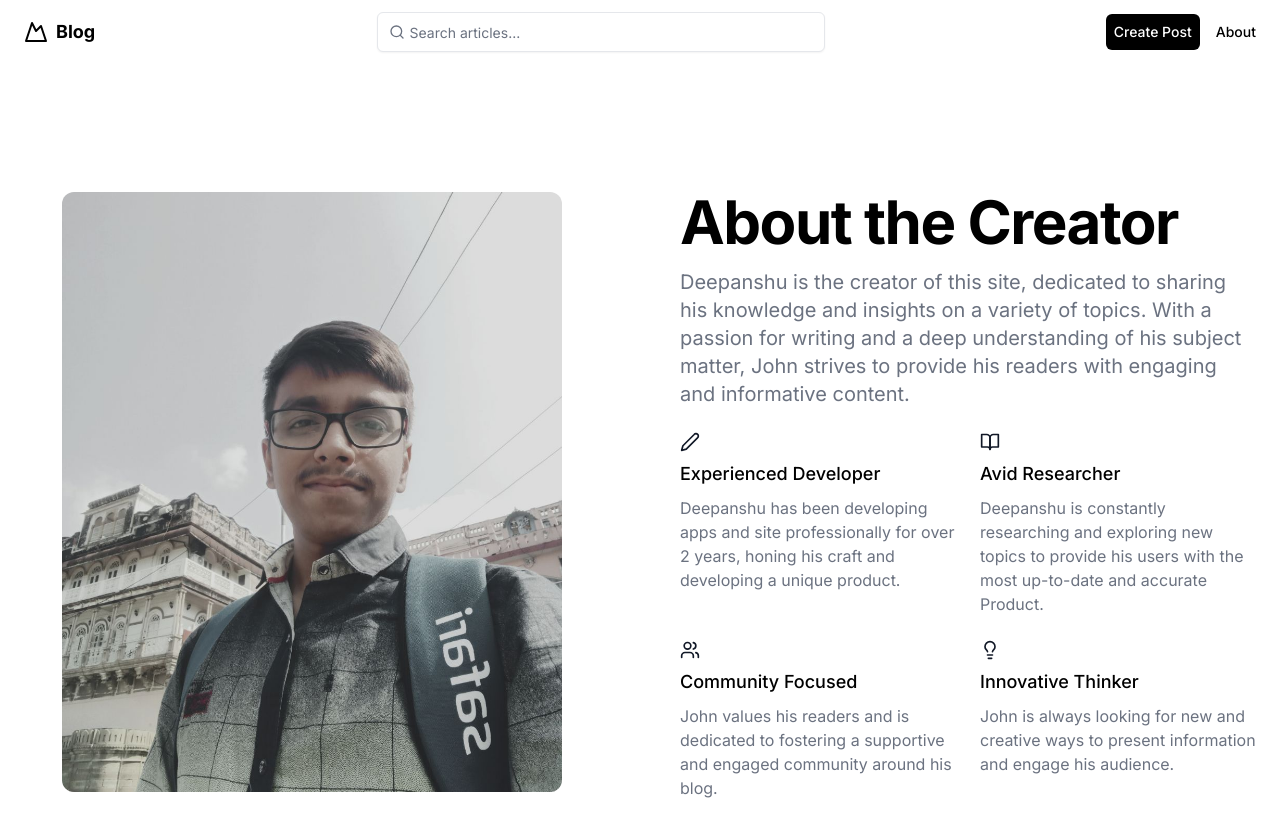
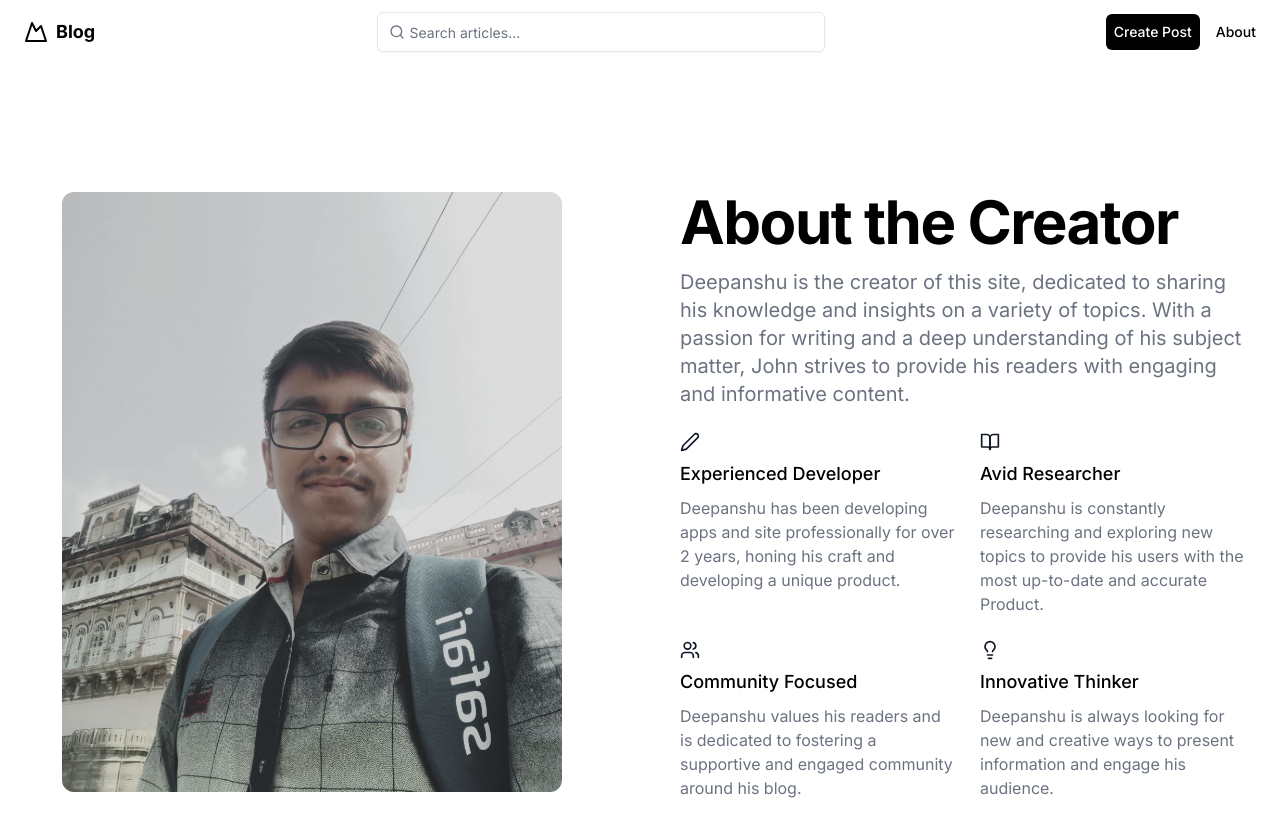
Before and after one commit to DeepanshuMishraa/NextBlog, a Next.js app: page /about in a window 1280 px wide. Shown: the top 836 px of the page. Built offline with nearby package versions, Linux system fonts and the light colour scheme.

Commit message:
analytics

```diff
--- a/components/component/about.tsx
+++ b/components/component/about.tsx
@@ -68,7 +68,7 @@ export function About() {
               <UsersIcon className="h-5 w-5 text-gray-900 dark:text-gray-50" />
               <h3 className="text-lg font-medium">Community Focused</h3>
               <p className="text-gray-500 dark:text-gray-400">
-                John values his readers and is dedicated to fostering a supportive and engaged community around his
+                Deepanshu values his readers and is dedicated to fostering a supportive and engaged community around his
                 blog.
               </p>
             </div>
@@ -76,7 +76,7 @@ export function About() {
               <LightbulbIcon className="h-5 w-5 text-gray-900 dark:text-gray-50" />
               <h3 className="text-lg font-medium">Innovative Thinker</h3>
               <p className="text-gray-500 dark:text-gray-400">
-                John is always looking for new and creative ways to present information and engage his audience.
+                Deepanshu is always looking for new and creative ways to present information and engage his audience.
               </p>
             </div>
           </div>
--- a/components/component/register-form.tsx
+++ b/components/component/register-form.tsx
@@ -58,7 +58,7 @@ export function RegisterForm() {
     <div  className="flex items-center justify-center h-screen">
       <Card className="w-full max-w-sm">
         <CardHeader className="text-center space-y-2">
-          <CardTitle className="text-2xl font-bold">Login</CardTitle>
+          <CardTitle className="text-2xl font-bold">Register</CardTitle>
           <CardDescription>Enter your details below to register an account.</CardDescription>
           {loading && <h1 className="text-blue-700">Registering your account....</h1>}
         </CardHeader>
```
